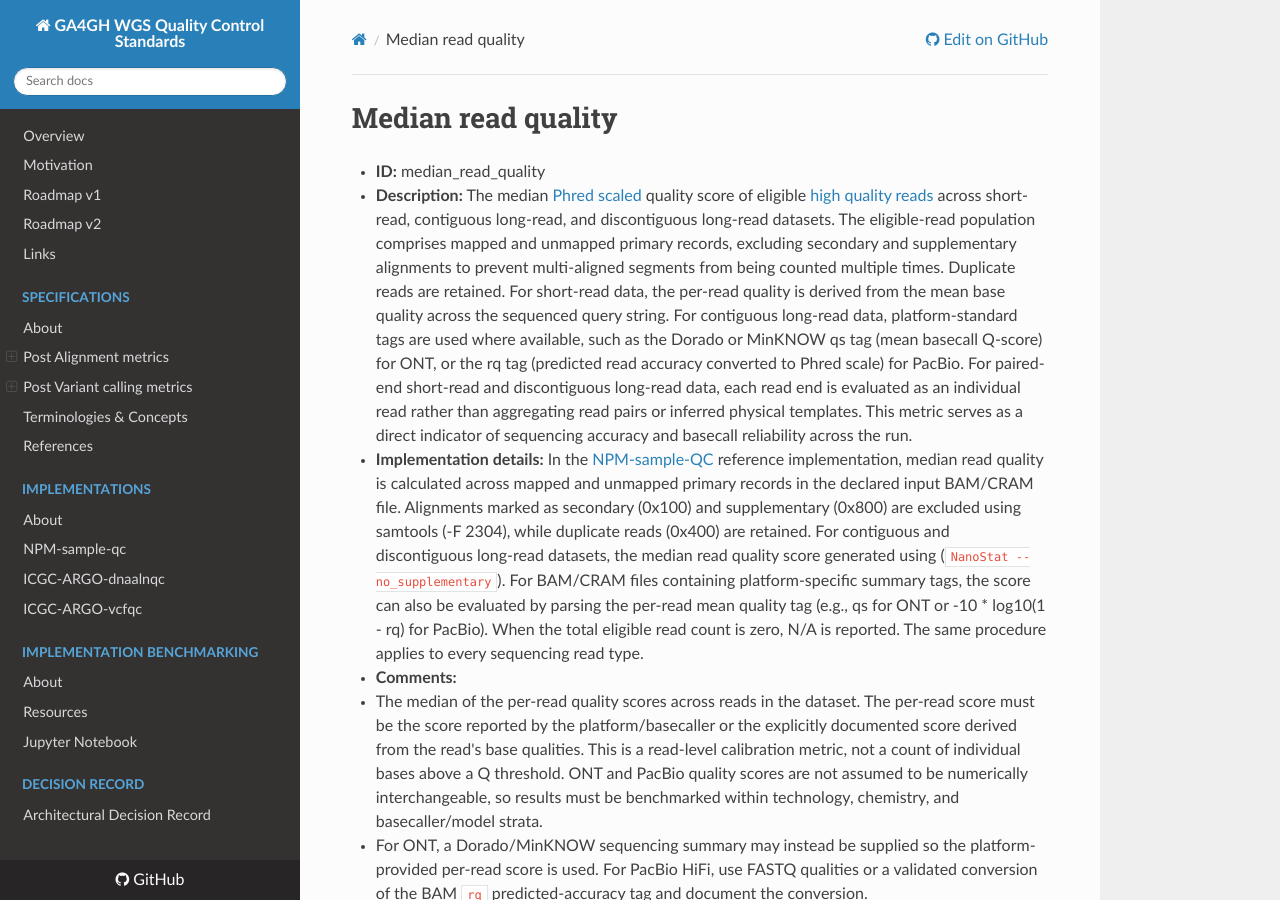
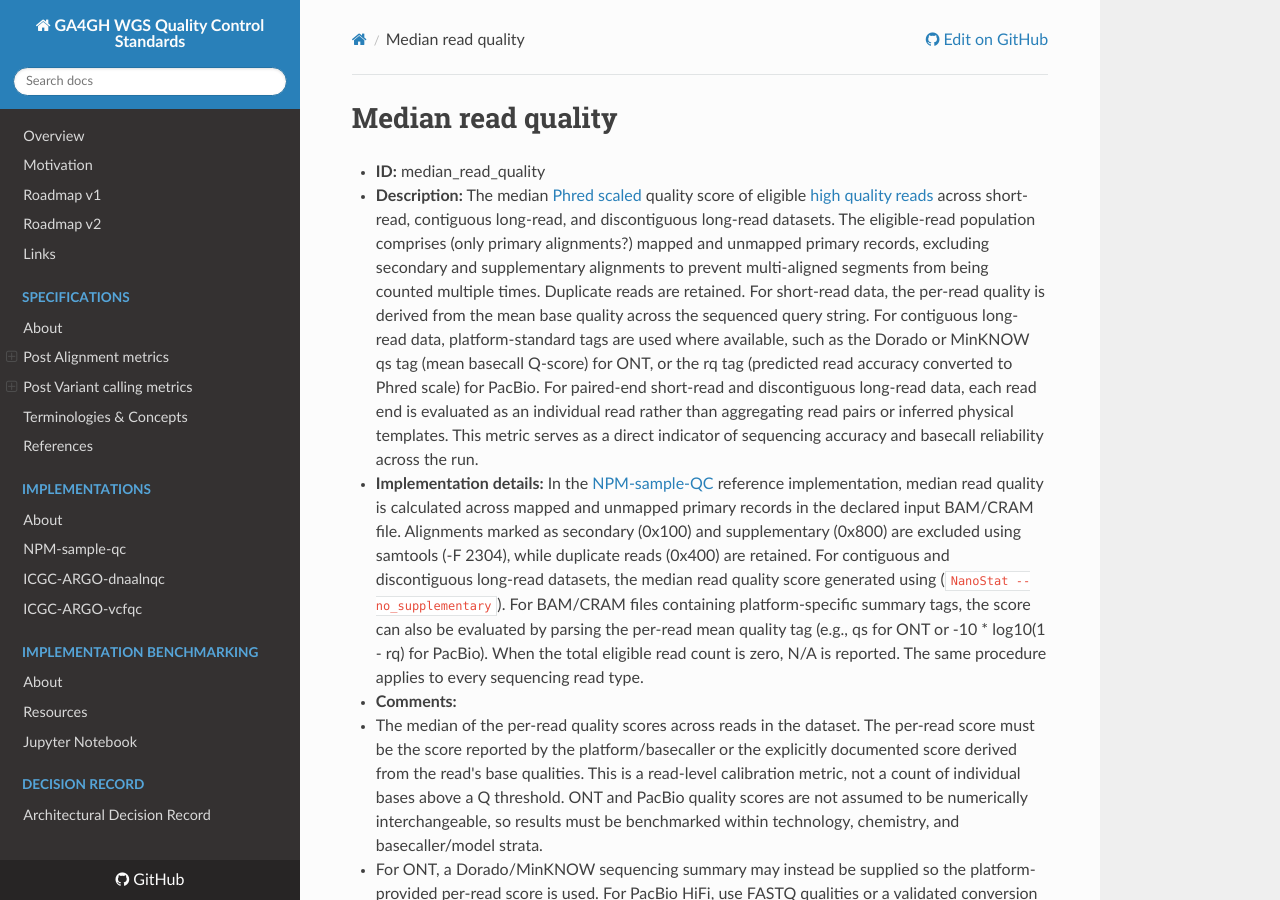
Before and after one commit to ga4gh/quality-control-wgs, an MkDocs documentation site: the page built from docs/metrics_definitions/lr-median_read_quality.md, in a window 1280 px wide and 900 px high. Built offline with MkDocs 1.6.1, drawn with Linux system fonts in a browser that asks for light colours; nearby versions of some CDN libraries.

```diff
--- a/docs/metrics_definitions/lr-median_read_quality.md
+++ b/docs/metrics_definitions/lr-median_read_quality.md
@@ -1,7 +1,7 @@
 # Median read quality
 
 - **ID:** median_read_quality
-- **Description:** The median [Phred scaled](terminologies.md#phred-scale) quality score of eligible [high quality reads](terminologies.md#high-quality-reads) across short-read, contiguous long-read, and discontiguous long-read datasets. The eligible-read population comprises mapped and unmapped primary records, excluding secondary and supplementary alignments to prevent multi-aligned segments from being counted multiple times. Duplicate reads are retained. For short-read data, the per-read quality is derived from the mean base quality across the sequenced query string. For contiguous long-read data, platform-standard tags are used where available, such as the Dorado or MinKNOW qs tag (mean basecall Q-score) for ONT, or the rq tag (predicted read accuracy converted to Phred scale) for PacBio. For paired-end short-read and discontiguous long-read data, each read end is evaluated as an individual read rather than aggregating read pairs or inferred physical templates. This metric serves as a direct indicator of sequencing accuracy and basecall reliability across the run.
+- **Description:** The median [Phred scaled](terminologies.md#phred-scale) quality score of eligible [high quality reads](terminologies.md#high-quality-reads) across short-read, contiguous long-read, and discontiguous long-read datasets. The eligible-read population comprises (only primary alignments?) mapped and unmapped primary records, excluding secondary and supplementary alignments to prevent multi-aligned segments from being counted multiple times. Duplicate reads are retained. For short-read data, the per-read quality is derived from the mean base quality across the sequenced query string. For contiguous long-read data, platform-standard tags are used where available, such as the Dorado or MinKNOW qs tag (mean basecall Q-score) for ONT, or the rq tag (predicted read accuracy converted to Phred scale) for PacBio. For paired-end short-read and discontiguous long-read data, each read end is evaluated as an individual read rather than aggregating read pairs or inferred physical templates. This metric serves as a direct indicator of sequencing accuracy and basecall reliability across the run.
 - **Implementation details:** In the [NPM-sample-QC](References.md#npm-sample-qc) reference implementation, median read quality is calculated across mapped and unmapped primary records in the declared input BAM/CRAM file. Alignments marked as secondary (0x100) and supplementary (0x800) are excluded using samtools (-F 2304), while duplicate reads (0x400) are retained. For contiguous and discontiguous long-read datasets, the median read quality score generated using (`NanoStat --no_supplementary`). For BAM/CRAM files containing platform-specific summary tags, the score can also be evaluated by parsing the per-read mean quality tag (e.g., qs for ONT or -10 * log10(1 - rq) for PacBio). When the total eligible read count is zero, N/A is reported. The same procedure applies to every sequencing read type.
 - **Comments:**
   - The median of the per-read quality scores across reads in the dataset. The per-read score must be the score reported by the platform/basecaller or the explicitly documented score derived from the read's base qualities. This is a read-level calibration metric, not a count of individual bases above a Q threshold. ONT and PacBio quality scores are not assumed to be numerically interchangeable, so results must be benchmarked within technology, chemistry, and basecaller/model strata.
```
Also changed, not shown: docs/metrics_definitions/lr-median_read_length.md (+1 -1 lines).
